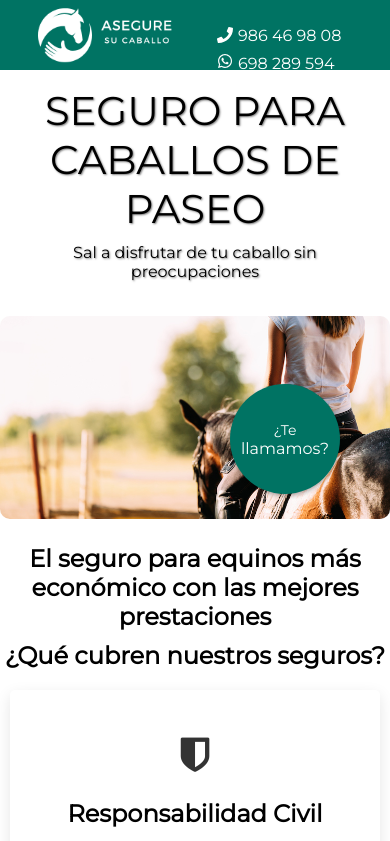
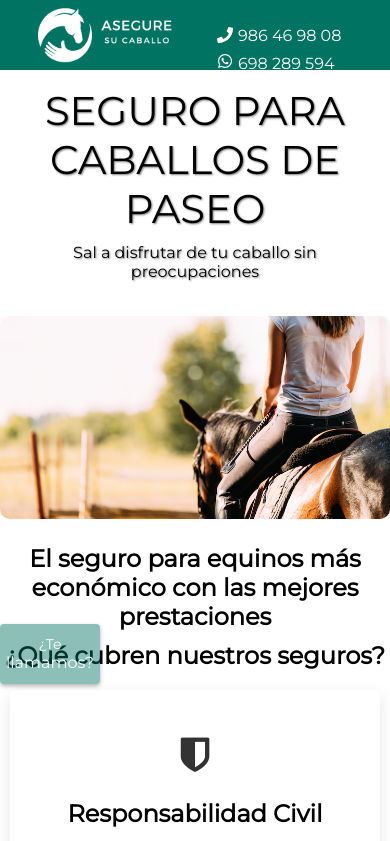
Before and after one commit to Meira81/www.aseguresucaballo.com, a React (Vite) app: page / in a window 390 px wide. Shown: the top 841 px of the page. Built offline with nearby package versions, Linux system fonts and the light colour scheme.

Commit message:
sendGrid y configuración floating buuton

```diff
--- a/package.json
+++ b/package.json
@@ -13,6 +13,7 @@
     "@fortawesome/fontawesome-svg-core": "^1.2.35",
     "@fortawesome/free-solid-svg-icons": "^5.15.4",
     "@fortawesome/react-fontawesome": "^0.1.15",
+    "@sendgrid/mail": "^7.7.0",
     "react": "^18.2.0",
     "react-dom": "^18.2.0",
     "react-icons": "^4.9.0"
--- a/src/components/FloatingButton/FloatingButton.css
+++ b/src/components/FloatingButton/FloatingButton.css
@@ -1,16 +1,17 @@
 .floating-button {
   position: fixed;
-  bottom: 350px;
-  right: 50px;
+  bottom: 80px;
+  right: 20px;
+
 }
 
 .button-floating{
-  background-color: #007363;
+  background-color: #00736474;
   color: #fff;
   border: none;
   border-radius: 50%;
-  width: 110px;
-  height: 110px;
+  width: 100px;
+  height: 100px;
   font-size: 16px;
   cursor: pointer;
   box-shadow: 0 2px 4px rgba(0, 0, 0, 0.3);
@@ -18,6 +19,7 @@
   flex-direction: column;
   justify-content: center;
   align-items: center;
+
 }
 
 .floating-button p {
@@ -35,3 +37,29 @@
 .floating-button button:hover {
   background-color: #00594d;
 }
+
+@media (max-width: 1250px) {
+  .floating-button {
+    position:sticky;
+    bottom: 160px;
+    left: 20px;
+
+  }
+
+    .button-floating {
+
+      background-color: #00736474;
+      color: #fff;
+      border: none;
+      border-radius: 4px;
+      width: 100px;
+      height: 60px;
+      font-size: 16px;
+      cursor: pointer;
+      box-shadow: 0 2px 4px rgba(0, 0, 0, 0.3);
+      display: flex;
+      flex-direction: column;
+      justify-content: center;
+      align-items: center;
+    }
+}
--- a/src/components/FloatingButton/FloatingButton.jsx
+++ b/src/components/FloatingButton/FloatingButton.jsx
@@ -1,6 +1,7 @@
 import React, { useState } from "react";
 import "./FloatingButton.css";
 import Modal from "../Modal/Modal";
+import sgMail from "@sendgrid/mail";
 
 const FloatingButton = () => {
   const [isModalOpen, setIsModalOpen] = useState(false);
@@ -25,8 +26,28 @@ const FloatingButton = () => {
 
   const handleSubmit = (e) => {
     e.preventDefault();
-    console.log("Nombre:", name);
-    console.log("Teléfono:", phone);
+
+    const apiKey =
+      "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";
+
+    sgMail.setApiKey(apiKey);
+
+    const msg = {
+      to: "info@aseguresucaballo.com",
+      from: "guadidev@gmail.com",
+      subject: "Solicitud información desde web",
+      text: `Nombre: ${name}\nTeléfono: ${phone}`,
+    };
+
+    sgMail
+      .send(msg)
+      .then(() => {
+        console.log("Correo electrónico enviado");
+      })
+      .catch((error) => {
+        console.error(error);
+      });
+
     setName("");
     setPhone("");
     closeModal();
@@ -41,6 +62,7 @@ const FloatingButton = () => {
 
       {isModalOpen && (
         <Modal closeModal={closeModal}>
+          <div className="modal-content">
             <h2>Formulario de contacto</h2>
             <form onSubmit={handleSubmit}>
               <label htmlFor="name">Nombre:</label>
@@ -67,6 +89,7 @@ const FloatingButton = () => {
                 Enviar
               </button>
             </form>
+          </div>
         </Modal>
       )}
     </div>
--- a/src/components/Information/Information.jsx
+++ b/src/components/Information/Information.jsx
@@ -79,7 +79,7 @@ const Information = () => {
             <div class="card-content">
               <h3>Caser Seguros</h3>
               <p>
-                Tenemos el respaldo de una compañía lider para poder ofrecerte
+                Tenemos el respaldo de una compañía líder para poder ofrecerte
                 el mejor seguro al mejor precio
               </p>
             </div>
```
Also changed, not shown: 1 other file (tests, documents, lock files or other folders). Lines whose indentation alone changed are shown as unchanged.
